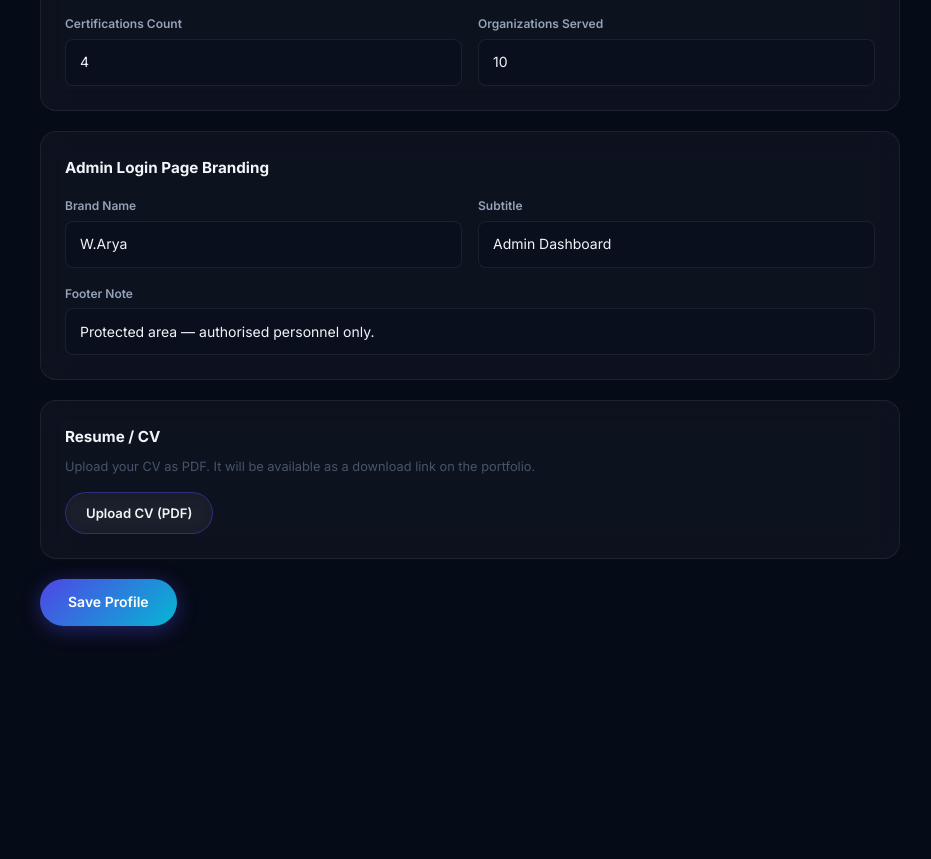
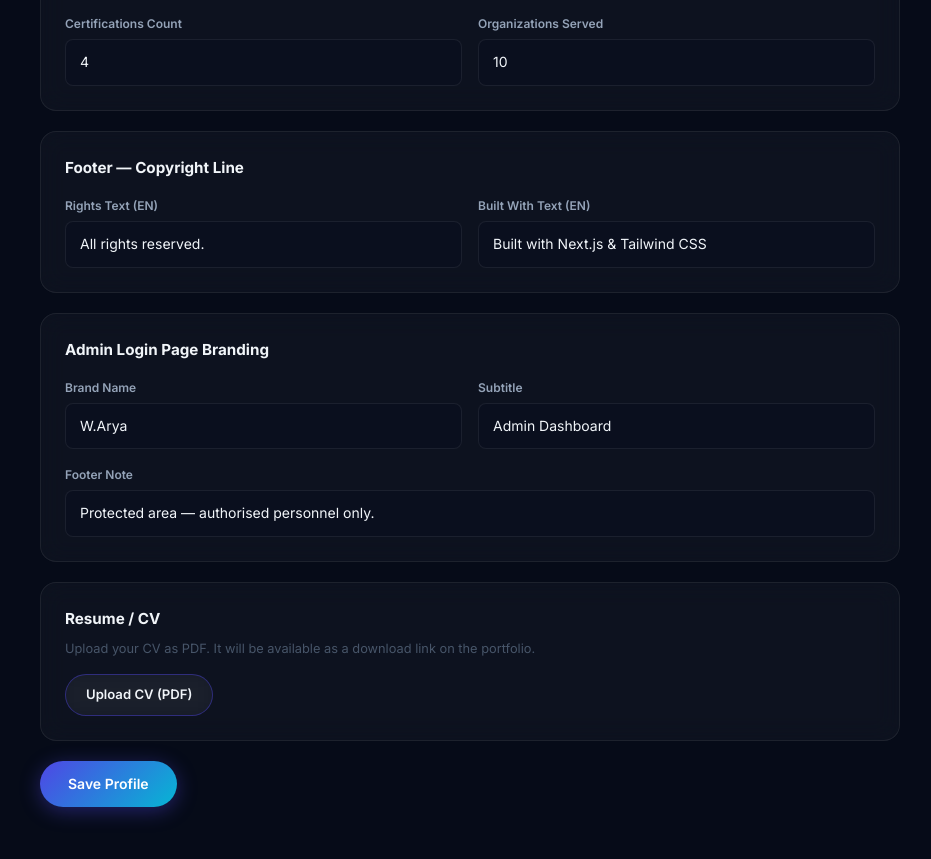
Before and after one commit to wajidarya2012-cyber/wajid-portfolio, a Next.js app: page /admin/profile in a window 1280 px wide. Shown: the part 2640-3499 px from the top of the page, without its empty margins (208-1139 px from the left). Before the commit the page ends 3326 px from the top, so only its background shows below. Built offline with nearby package versions, Linux system fonts and the light colour scheme; no server answers; the database is empty; sample sign-in values are in the browser's storage.

Commit message:
Changes to Footer Section Added

```diff
--- a/src/app/admin/(protected)/profile/ProfileForm.tsx
+++ b/src/app/admin/(protected)/profile/ProfileForm.tsx
@@ -75,6 +75,12 @@ export default function ProfileForm({ profile }: { profile: Profile | null }) {
     loginBrandName:  profile?.loginBrandName  ?? "W.Arya",
     loginSubtitle:   profile?.loginSubtitle   ?? "Admin Dashboard",
     loginFooterNote: profile?.loginFooterNote ?? "Protected area — authorised personnel only.",
+    footerRights_en:    profile?.footerRights_en    ?? "All rights reserved.",
+    footerRights_ps:    profile?.footerRights_ps    ?? "",
+    footerRights_fa:    profile?.footerRights_fa    ?? "",
+    footerBuiltWith_en: profile?.footerBuiltWith_en ?? "Built with Next.js & Tailwind CSS",
+    footerBuiltWith_ps: profile?.footerBuiltWith_ps ?? "",
+    footerBuiltWith_fa: profile?.footerBuiltWith_fa ?? "",
   });
 
   const [coreValues, setCoreValues] = useState<{ icon:string; title_en:string; title_ps:string; title_fa:string; desc_en:string; desc_ps:string; desc_fa:string }[]>(
@@ -367,6 +373,21 @@ export default function ProfileForm({ profile }: { profile: Profile | null }) {
         </div>
       </div>
 
+      {/* Footer Bottom Bar */}
+      <div className="admin-card">
+        <h3 style={{ fontWeight:700, fontSize:"0.95rem", marginBottom:"1rem" }}>Footer — Copyright Line</h3>
+        <div style={{ display:"grid", gridTemplateColumns:"1fr 1fr", gap:"1rem" }}>
+          <div>
+            <label style={labelStyle}>Rights Text (EN)</label>
+            <input value={form.footerRights_en} onChange={e => set("footerRights_en", e.target.value)} placeholder="All rights reserved." style={inputStyle} />
+          </div>
+          <div>
+            <label style={labelStyle}>Built With Text (EN)</label>
+            <input value={form.footerBuiltWith_en} onChange={e => set("footerBuiltWith_en", e.target.value)} placeholder="Built with Next.js & Tailwind CSS" style={inputStyle} />
+          </div>
+        </div>
+      </div>
+
       {/* Admin Login Branding */}
       <div className="admin-card">
         <h3 style={{ fontWeight:700, fontSize:"0.95rem", marginBottom:"1rem" }}>Admin Login Page Branding</h3>
--- a/src/app/api/v1/admin/profile/route.ts
+++ b/src/app/api/v1/admin/profile/route.ts
@@ -31,6 +31,8 @@ const WRITABLE_FIELDS = [
   "footerTagline_en", "footerTagline_ps", "footerTagline_fa",
   "certificationsCount", "organizationsCount",
   "loginBrandName", "loginSubtitle", "loginFooterNote",
+  "footerRights_en", "footerRights_ps", "footerRights_fa",
+  "footerBuiltWith_en", "footerBuiltWith_ps", "footerBuiltWith_fa",
 ] as const;
 
 function pickWritable(body: Record<string, unknown>): Record<string, unknown> {
--- a/src/components/shared/Footer.tsx
+++ b/src/components/shared/Footer.tsx
@@ -113,10 +113,10 @@ export default function Footer({ locale, profile }: { locale: string; profile?:
       <div style={{ borderTop:"1px solid var(--border)" }}>
         <div className="section-container" style={{ padding:"1rem 1.25rem", display:"flex", alignItems:"center", justifyContent:"space-between", flexWrap:"wrap", gap:"0.5rem" }}>
           <p style={{ fontSize:"0.73rem", color:"var(--text-muted)" }}>
-            © {new Date().getFullYear()} Wajid Ali Arya. {tl("rights")}
+            © {new Date().getFullYear()} {pick("fullName") || "Wajid Ali Arya"}. {pick("footerRights") || tl("rights")}
           </p>
           <p style={{ fontSize:"0.72rem", color:"var(--text-muted)" }}>
-            {tl("builtWith")}
+            {pick("footerBuiltWith") || tl("builtWith")}
           </p>
           <Link href="/admin/login" style={{ fontSize:"0.72rem", color:"var(--text-muted)", textDecoration:"none", opacity:0.5, transition:"opacity 0.2s" }}
             onMouseEnter={e=>{ (e.currentTarget as HTMLElement).style.opacity="1"; }}
```
Also changed, not shown: 1 other file (tests, documents, lock files or other folders).
